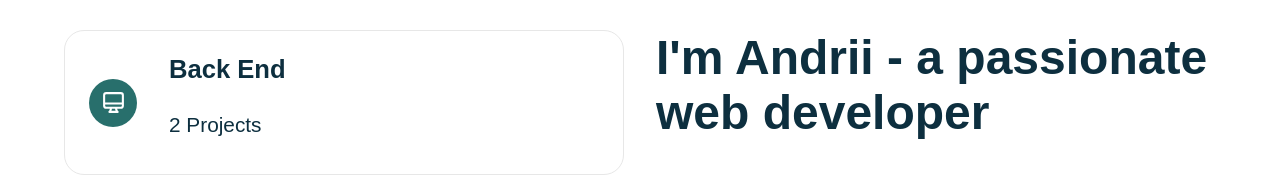
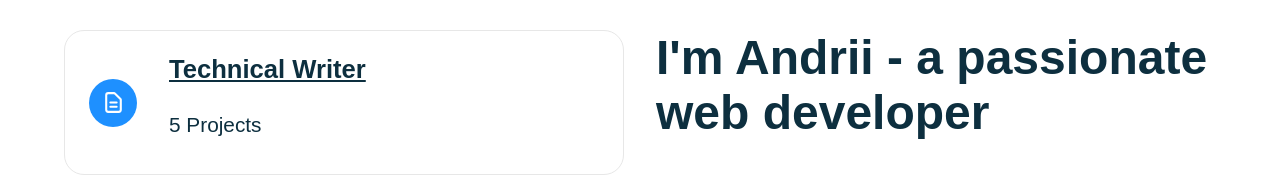
Before and after one commit to AStefankiv/my_portfolio, a React (Vite) app: page / in a window 1280 px wide. Shown: the part 542-729 px from the top of the page. Built offline with nearby package versions, Linux system fonts and the light colour scheme; a web font is replaced by a local one.

Commit message:
Add Technical Writer section to the home page

```diff
--- a/src/components/Experties/Experties.jsx
+++ b/src/components/Experties/Experties.jsx
@@ -3,6 +3,7 @@ import { projectExperience, WhatDoIHelp } from '../../utils/data'
 import css from './Experties.module.scss'
 import {motion} from 'framer-motion'
 import {fadeIn, staggerContainer, textVariant} from '../../utils/motion.js'
+
 const Experties = () => {
   return (
     <section className={css.wrapper}>
@@ -19,14 +20,24 @@ const Experties = () => {
             <div className={css.leftSide}>
                 {
                     projectExperience.map((exp, i)=> {
-                        return <motion.div variants = {fadeIn("right", "tween", (i+1)*0.2, 1)} className={css.exp} key={i}>
+                        return<motion.div variants = {fadeIn("right", "tween", (i+1)*0.2, 1)} className={css.exp} key={i}>
                             <div style={{background: exp.bg}} className="flexCenter">
                                 <exp.icon size={25} color="white"/>
                             </div>
-                            <div>
-                                <span>{exp.name}</span>
-                                <span className='secondaryText'>{exp.projects} Projects</span>
-                            </div>
+                                <div>
+                                {exp.name === "Technical Writer" ? (
+                                    <a
+                                    href="/writing"
+                                    className="primaryText"
+                                    style={{ textDecoration: "underline", color: "inherit" }}
+                                    >
+                                    {exp.name}
+                                    </a>
+                                ) : (
+                                    <span>{exp.name}</span>
+                                )}
+                                <span className="secondaryText">{exp.projects} Projects</span>
+                                </div>
                         </motion.div>
                     })
                 }
--- a/src/utils/data.js
+++ b/src/utils/data.js
@@ -1,8 +1,14 @@
-import { HiOutlineDesktopComputer } from "react-icons/hi";
+import { HiOutlineDesktopComputer, HiOutlineDocumentText } from "react-icons/hi";
 import { CiImageOn } from "react-icons/ci";
 import { MdWorkspacesOutline } from "react-icons/md";
 
 export const projectExperience = [
+  {
+    name: "Technical Writer",
+    projects: 5,
+    icon: HiOutlineDocumentText,
+    bg: "#1E90FF",
+  },
   {
     name: "Back End",
     projects: 2,
```
